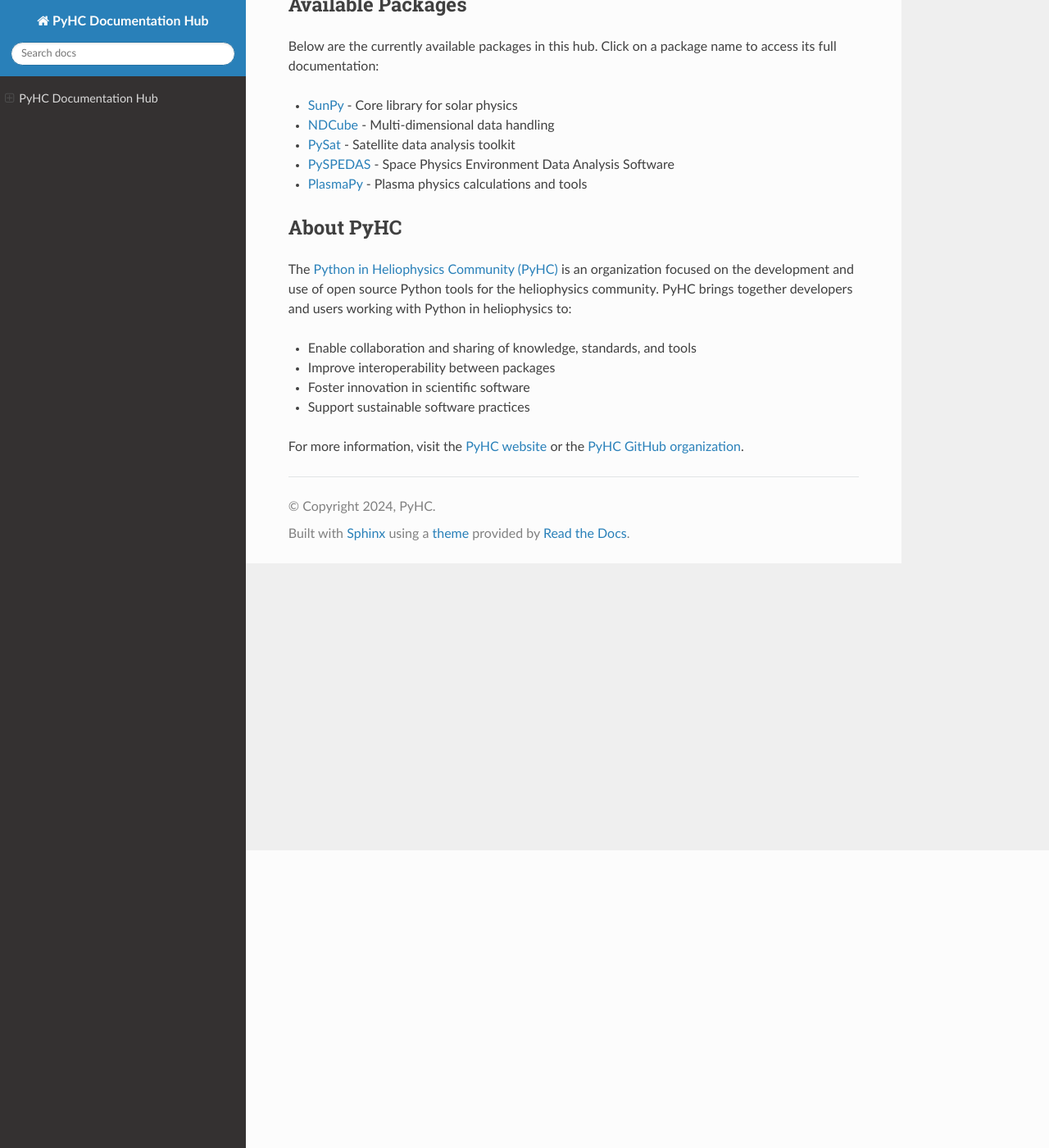
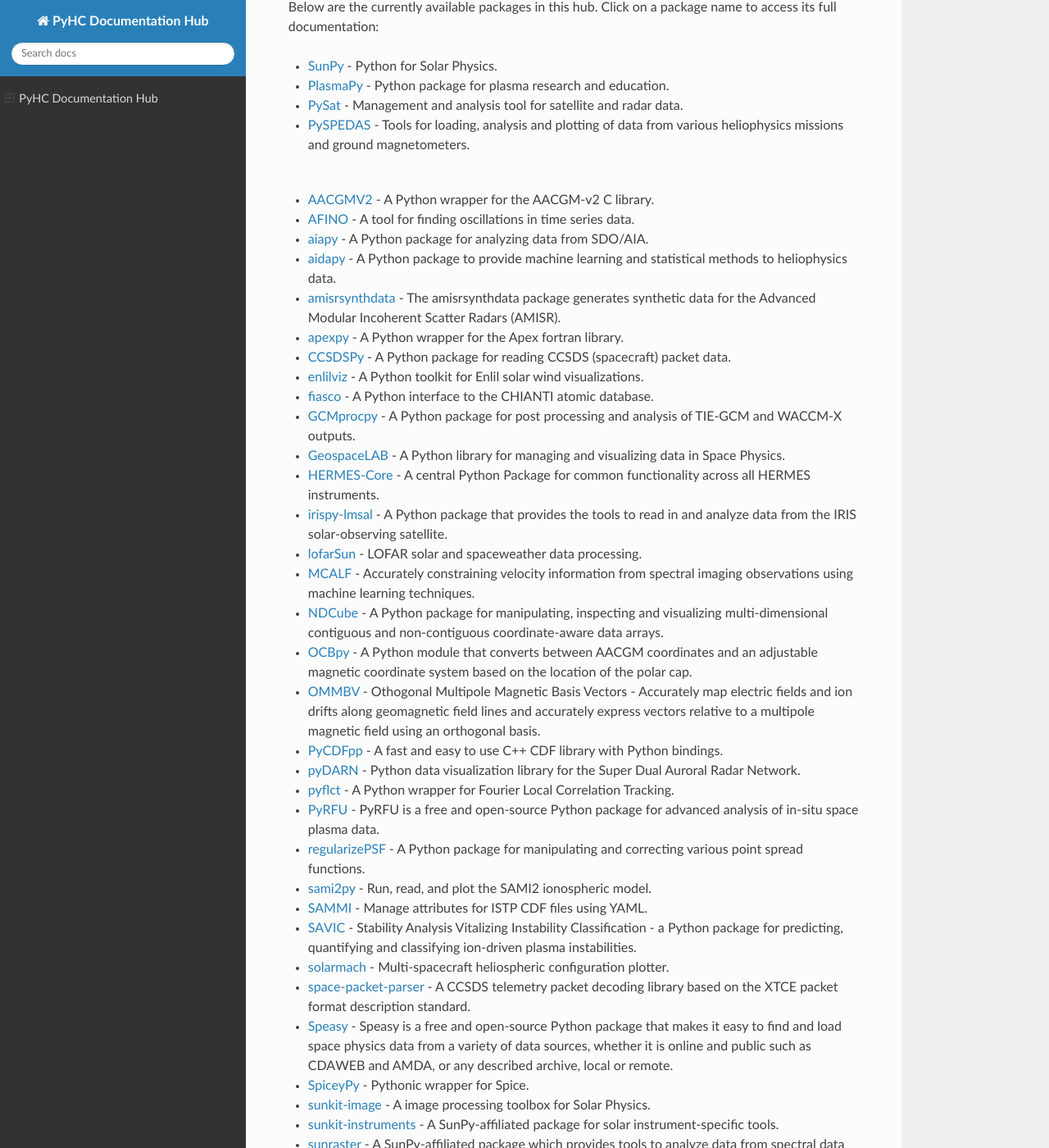
Before and after one commit to heliophysicsPy/pyhc-docs, a Sphinx documentation site: the page built from source/index.rst, in a window 1280 px wide and 1400 px high, scrolled down 363 px. Shown: the whole window at 82% size. Built offline with Sphinx 7.4.7 and the Read the Docs theme 3.1.0, drawn with Linux system fonts in a browser that asks for light colours; some of the changed text lies outside the part shown.

Commit message:
Add remaining PyHC packages that use Read The Docs

```diff
--- a/source/conf.py
+++ b/source/conf.py
@@ -6,7 +6,7 @@
 # https://www.sphinx-doc.org/en/master/usage/configuration.html#project-information
 
 project = 'PyHC Documentation Hub'
-copyright = '2024, PyHC'
+copyright = '2025, PyHC'
 author = 'PyHC'
 
 # -- General configuration ---------------------------------------------------
@@ -45,10 +45,44 @@
 # Define the PyHC projects to search
 pyhc_projects = [
     'sunpy',
-    'ndcube',
+    'plasmapy',
     'pysat',
     'pyspedas',
-    'plasmapy',
+    'aacgmv2',
+    'afino',
+    'aiapy',
+    'aidapy',
+    'amisrsynthdata',
+    'apexpy',
+    'ccsdspy',
+    'enlilviz',
+    'fiasco',
+    'gcmprocpy',
+    'geospacelab',
+    'hermes-core',
+    'irispy-lmsal',
+    'lofarsun',
+    'mcalf',
+    'ndcube',
+    'ocbpy',
+    'ommbv',
+    'pycdfpp',
+    'pydarn',
+    'pyflct',
+    'pyrfu',
+    'regularizepsf',
+    'sami2py',
+    'sammi',
+    'savic',
+    'solarmach',
+    'space-packet-parser',
+    'speasy',
+    'spiceypy',
+    'sunkit-image',
+    'sunkit-instruments',
+    'sunraster',
+    'viresclient',
+    'xrtpy',
 ]
 
 # Make the project list available to the JavaScript
--- a/source/index.rst
+++ b/source/index.rst
@@ -3,18 +3,57 @@
 
 Welcome to the PyHC Documentation Hub! This is a centralized resource for searching across documentation for multiple Python Heliophysics Community (PyHC) packages.
 
-The Python in Heliophysics Community (PyHC) is a community-driven organization promoting the use and development of open source Python packages for solar physics, heliophysics, and space science. This hub allows you to search across all core PyHC packages to find the documentation you need.
+This hub allows you to search across all PyHC packages that use Read The Docs to find the documentation you need. *Try it out in the search bar!*
 
 Available Packages
 ------------------
 
 Below are the currently available packages in this hub. Click on a package name to access its full documentation:
 
-- `SunPy <https://docs.sunpy.org/en/stable/>`_ - Core library for solar physics
-- `NDCube <https://docs.sunpy.org/projects/ndcube/en/stable/>`_ - Multi-dimensional data handling
-- `PySat <https://pysat.readthedocs.io/en/latest/>`_ - Satellite data analysis toolkit
-- `PySPEDAS <https://pyspedas.readthedocs.io/en/latest/>`_ - Space Physics Environment Data Analysis Software
-- `PlasmaPy <https://docs.plasmapy.org/en/stable/>`_ - Plasma physics calculations and tools
+- `SunPy <https://docs.sunpy.org/en/stable/>`_ - Python for Solar Physics.
+- `PlasmaPy <https://docs.plasmapy.org/en/stable/>`_ - Python package for plasma research and education.
+- `PySat <https://pysat.readthedocs.io/en/latest/>`_ - Management and analysis tool for satellite and radar data.
+- `PySPEDAS <https://pyspedas.readthedocs.io/en/latest/>`_ - Tools for loading, analysis and plotting of data from various heliophysics missions and ground magnetometers.
+
+.. raw:: html
+
+   <br>
+
+- `AACGMV2 <http://aacgmv2.readthedocs.io>`_ - A Python wrapper for the AACGM-v2 C library.
+- `AFINO <https://afino-release-version.readthedocs.io/>`_ - A tool for finding oscillations in time series data.
+- `aiapy <https://aiapy.readthedocs.io>`_ - A Python package for analyzing data from SDO/AIA.
+- `aidapy <https://aidapy.readthedocs.io>`_ - A Python package to provide machine learning and statistical methods to heliophysics data.
+- `amisrsynthdata <https://amisrsynthdata.readthedocs.io/en/latest/>`_ - The amisrsynthdata package generates synthetic data for the Advanced Modular Incoherent Scatter Radars (AMISR).
+- `apexpy <http://apexpy.readthedocs.io>`_ - A Python wrapper for the Apex fortran library.
+- `CCSDSPy <https://docs.ccsdspy.org/en/latest/#>`_ - A Python package for reading CCSDS (spacecraft) packet data.
+- `enlilviz <https://enlilviz.readthedocs.io/>`_ - A Python toolkit for Enlil solar wind visualizations.
+- `fiasco <http://fiasco.readthedocs.io>`_ - A Python interface to the CHIANTI atomic database.
+- `GCMprocpy <https://gcmprocpy.readthedocs.io>`_ - A Python package for post processing and analysis of TIE-GCM and WACCM-X outputs.
+- `GeospaceLAB <https://geospacelab.readthedocs.io/en/latest/>`_ - A Python library for managing and visualizing data in Space Physics.
+- `HERMES-Core <https://hermes-core.readthedocs.io/en/latest/>`_ - A central Python Package for common functionality across all HERMES instruments.
+- `irispy-lmsal <https://irispy-lmsal.readthedocs.io>`_ - A Python package that provides the tools to read in and analyze data from the IRIS solar-observing satellite.
+- `lofarSun <https://lofar-sun-tools.readthedocs.io/en/latest>`_ - LOFAR solar and spaceweather data processing.
+- `MCALF <https://mcalf.macbride.me>`_ - Accurately constraining velocity information from spectral imaging observations using machine learning techniques.
+- `NDCube <https://docs.sunpy.org/projects/ndcube/en/stable/>`_ - A Python package for manipulating, inspecting and visualizing multi-dimensional contiguous and non-contiguous coordinate-aware data arrays.
+- `OCBpy <http://ocbpy.readthedocs.io>`_ - A Python module that converts between AACGM coordinates and an adjustable magnetic coordinate system based on the location of the polar cap.
+- `OMMBV <https://ommbv.readthedocs.io>`_ - Othogonal Multipole Magnetic Basis Vectors - Accurately map electric fields and ion drifts along geomagnetic field lines and accurately express vectors relative to a multipole magnetic field using an orthogonal basis.
+- `PyCDFpp <https://pycdfpp.readthedocs.io/en/latest/>`_ - A fast and easy to use C++ CDF library with Python bindings.
+- `pyDARN <https://pydarn.readthedocs.io/en/main/>`_ - Python data visualization library for the Super Dual Auroral Radar Network.
+- `pyflct <https://pyflct.readthedocs.io>`_ - A Python wrapper for Fourier Local Correlation Tracking.
+- `PyRFU <https://pyrfu.readthedocs.io/en/latest/>`_ - PyRFU is a free and open-source Python package for advanced analysis of in-situ space plasma data.
+- `regularizePSF <https://regularizepsf.readthedocs.io/en/latest/>`_ - A Python package for manipulating and correcting various point spread functions.
+- `sami2py <https://sami2py.readthedocs.io>`_ - Run, read, and plot the SAMI2 ionospheric model.
+- `SAMMI <https://swxschema.readthedocs.io/en/latest/>`_ - Manage attributes for ISTP CDF files using YAML.
+- `SAVIC <https://savic.readthedocs.io/en/latest/index.html>`_ - Stability Analysis Vitalizing Instability Classification - a Python package for predicting, quantifying and classifying ion-driven plasma instabilities.
+- `solarmach <https://solarmach.readthedocs.io>`_ - Multi-spacecraft heliospheric configuration plotter.
+- `space-packet-parser <https://space-packet-parser.readthedocs.io>`_ - A CCSDS telemetry packet decoding library based on the XTCE packet format description standard.
+- `Speasy <https://speasy.readthedocs.io/>`_ - Speasy is a free and open-source Python package that makes it easy to find and load space physics data from a variety of data sources, whether it is online and public such as CDAWEB and AMDA, or any described archive, local or remote.
+- `SpiceyPy <https://spiceypy.readthedocs.io>`_ - Pythonic wrapper for Spice.
+- `sunkit-image <https://docs.sunpy.org/projects/sunkit-image>`_ - A image processing toolbox for Solar Physics.
+- `sunkit-instruments <https://docs.sunpy.org/projects/sunkit-instruments>`_ - A SunPy-affiliated package for solar instrument-specific tools.
+- `sunraster <https://docs.sunpy.org/projects/sunraster>`_ - A SunPy-affiliated package which provides tools to analyze data from spectral data from any solar mission.
+- `viresclient <https://viresclient.readthedocs.io>`_ - Access to ESA Swarm mission products.
+- `XRTpy <https://xrtpy.readthedocs.io>`_ - A Python package for analyzing data from the X-Ray Telescope instrument onboard the Hinode spacecraft.
 
 About PyHC
 ----------
```
